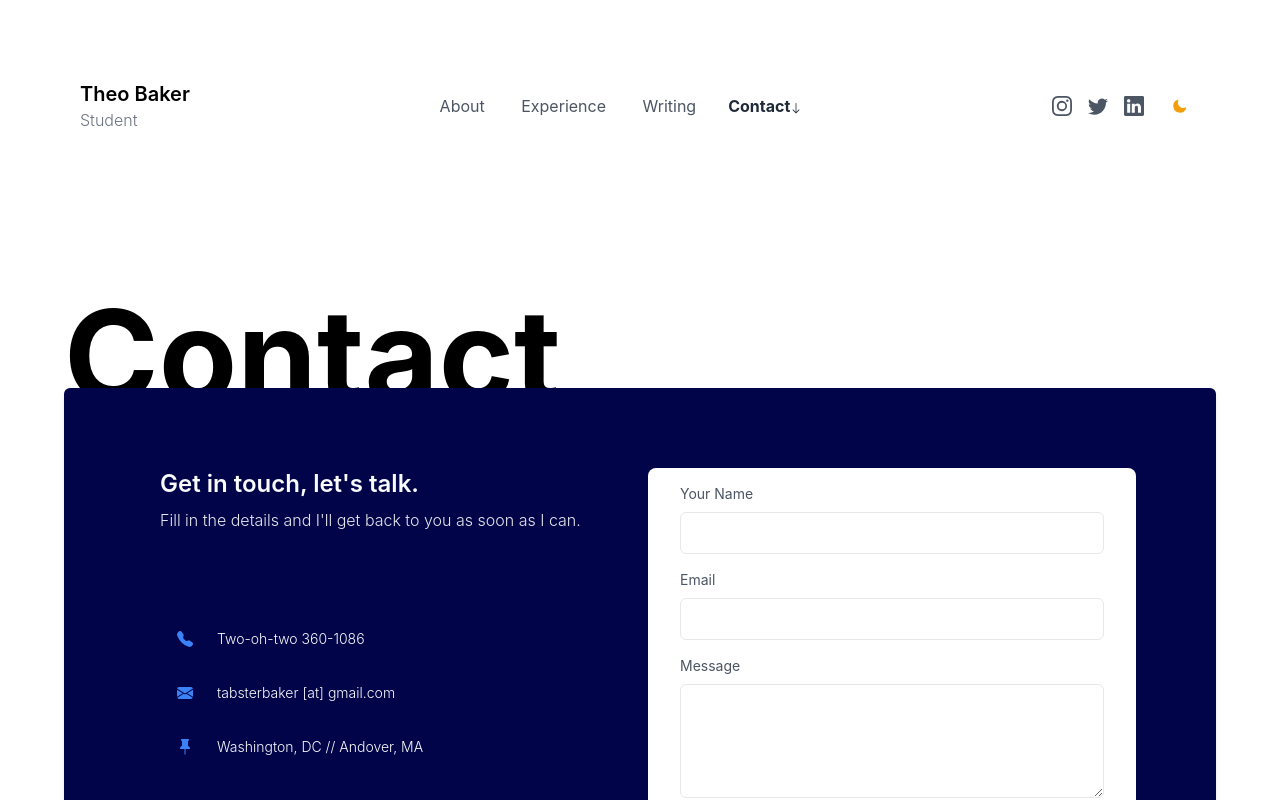
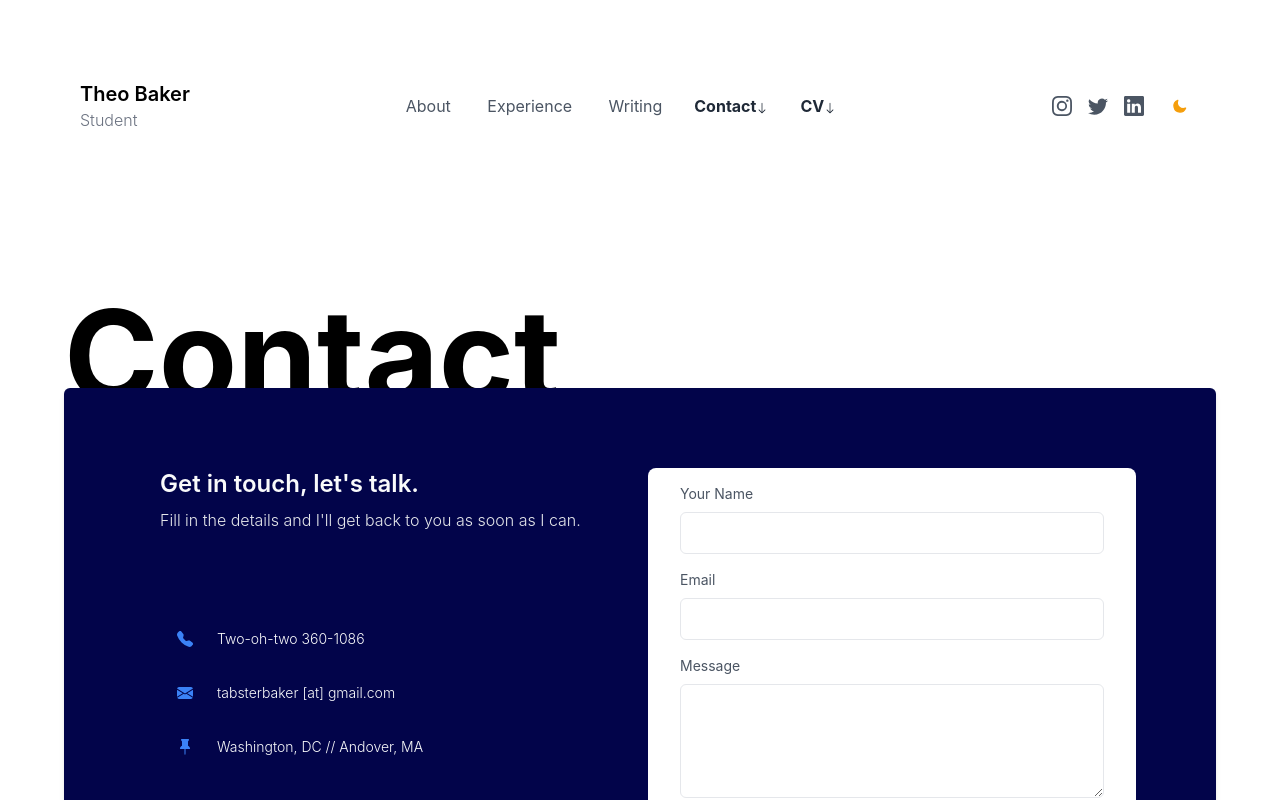
Before and after one commit to theobaker/personal-site, a Next.js app: page /contact in a window 1280 px wide. Shown: the top 800 px of the page. Built offline with nearby package versions, Linux system fonts and the light colour scheme.

Commit message:
added CV

```diff
--- a/components/Navbar.js
+++ b/components/Navbar.js
@@ -137,6 +137,32 @@ export default function Navbar() {
               )}
             </a>
           </Link>
+          <Link href="https://drive.google.com/file/d/1Cg-bs19BCxN5_bZeL_eLuSJhKaHp2iD8/view?usp=sharing">
+            <a
+              className={`text-base  ${
+                router.asPath === "/contact"
+                  ? "text-gray-800 font-bold dark:text-gray-400"
+                  : "text-gray-600 dark:text-gray-300 font-normal "
+              }`}
+            >
+              CV
+              {router.asPath === "/contact" && (
+                <svg
+                  xmlns="http://www.w3.org/2000/svg"
+                  width="16"
+                  height="16"
+                  fill="currentColor"
+                  className="bi bi-arrow-down inline-block h-3 w-3"
+                  viewBox="0 0 16 16"
+                >
+                  <path
+                    fillRule="evenodd"
+                    d="M8 1a.5.5 0 0 1 .5.5v11.793l3.146-3.147a.5.5 0 0 1 .708.708l-4 4a.5.5 0 0 1-.708 0l-4-4a.5.5 0 0 1 .708-.708L7.5 13.293V1.5A.5.5 0 0 1 8 1z"
+                  />
+                </svg>
+              )}
+            </a>
+          </Link>
         </div>
 
         <div className="space-x-4 flex flex-row items-center">
```
